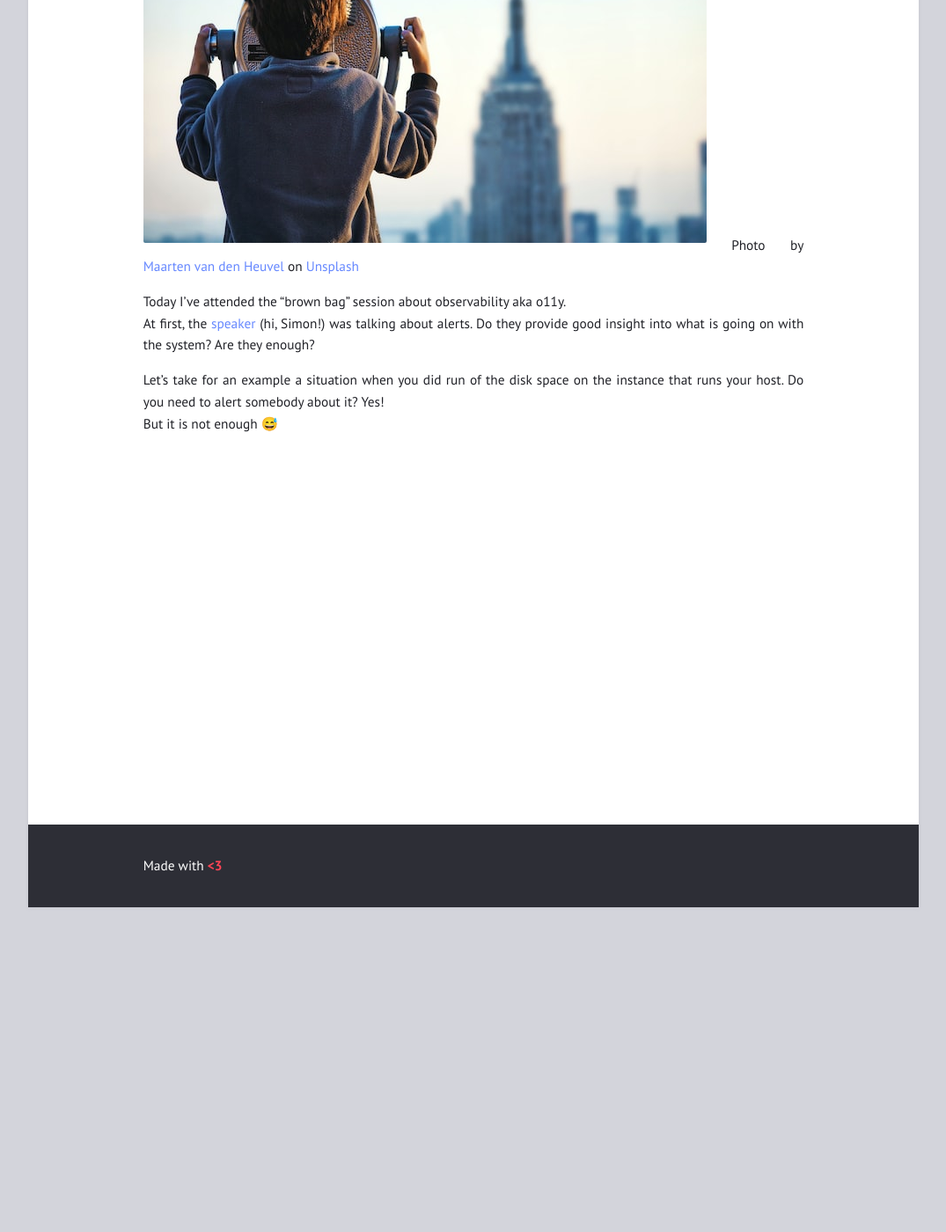
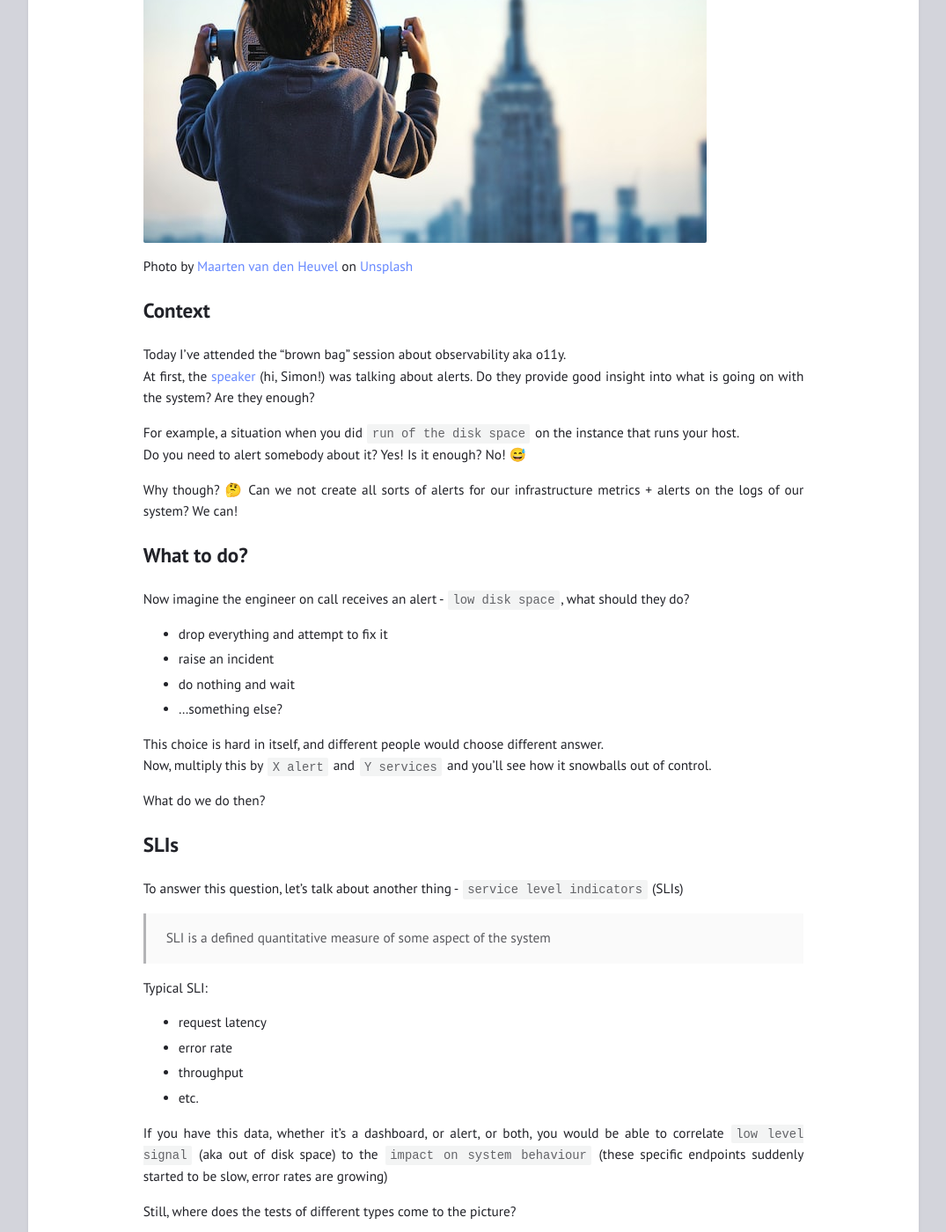
Before and after one commit to ivanAndCode/ivanAndCode, a Jekyll site: the page built from _posts/2023-02-20-sli-slo-tests-analogy.md, in a window 1280 px wide and 1400 px high, scrolled down 369 px. Shown: the whole window at 88% size, without its empty margins (102-1177 px from the left). Built offline with Jekyll 4.4.1, drawn with Linux system fonts in a browser that asks for light colours; some of the changed text lies outside the part shown.

Commit message:
O11y & tests

```diff
--- a/_posts/2023-02-20-sli-slo-tests-analogy.md
+++ b/_posts/2023-02-20-sli-slo-tests-analogy.md
@@ -7,11 +7,79 @@
 ![Observability](../assets/posts/2023_02_20_o11y.jpg)
 Photo by <a href="https://unsplash.com/it/@mvdheuvel?utm_source=unsplash&utm_medium=referral&utm_content=creditCopyText">Maarten van den Heuvel</a> on <a href="https://unsplash.com/photos/s9XMNEm-M9c?utm_source=unsplash&utm_medium=referral&utm_content=creditCopyText">Unsplash</a>
 
-
+## Context
 Today I've attended the "brown bag" session about observability aka o11y.
 At first, the [speaker](https://www.linkedin.com/in/simon-w-0b7a201a/) (hi, Simon!) was talking about alerts. Do they provide good insight into what is going on with the system? Are they enough?
 
-Let's take for an example a situation when you did run of the disk space on the instance that runs your host. Do you need to alert somebody about it? Yes!
-But it is not enough 😅
+For example, a situation when you did `run of the disk space` on the instance that runs your host.
+Do you need to alert somebody about it? Yes! Is it enough? No! 😅
 
+Why though? 🤔
 <!--more-->
+Can we not create all sorts of alerts for our infrastructure metrics + alerts on the logs of our system? We can!
+
+## What to do?
+Now imagine the engineer on call receives an alert - `low disk space`, what should they do?
+- drop everything and attempt to fix it
+- raise an incident
+- do nothing and wait
+- ...something else?
+
+This choice is hard in itself, and different people would choose different answer.
+Now, multiply this by `X alert` and `Y services` and you'll see how it snowballs out of control.
+
+What do we do then?
+
+## SLIs
+To answer this question, let's talk about another thing - `service level indicators` (SLIs)
+> SLI is a defined quantitative measure of some aspect of the system
+
+Typical SLI:
+ - request latency
+ - error rate
+ - throughput
+ - etc.
+
+If you have this data, whether it's a dashboard, or alert, or both, you would be able to correlate `low level signal` (aka out of disk space) to the `impact on system behaviour` (these specific endpoints suddenly started to be slow, error rates are growing)
+
+Still, where does the tests of different types come to the picture?
+
+## Tests are observability too?
+Not in a traditional sense, but they have some aspects of it. When they run, they provide you data about your system.
+
+### Unit test
+Let's look at the unit test that checks `validateUser(user)` function
+> validateUser() function
+> should return true
+> when called with valid user
+
+⬆ if this test fails, how much data do you get? You will know exactly `what` is wrong, but not `why is it a problem?`.
+
+### API test
+Imagine we had another test that checks the endpoint `POST baseUrl/addUser` works well
+> Calls to POST baseUrl/addUser
+> When called with valid payload (user)
+> Should return 200 OK
+
+This gives you more of a `system behaviour` vibe. Let's go up a level and look at the UI test!
+
+### UI test
+> When user visits /register page
+> And enters valid user details
+> Then new user account is created
+> And user is redirected to the /index page
+
+This test is describing a behaviour from the user perspective.
+
+### Which tests do I need?
+You need all of them. They work well together and provide different perspectives on the system under test.
+Same like for `low-level alert` and `SLI`, you need to have both to make an assessment of the impact and choose the right course of action.
+
+Unit test tells you `exctly what is wrong`, UI-level test will tell you `why is it a problem to your user`.
+
+## Summary
+Write tests!
+Think about observability!
+
+This all should be part of your `quality strategy`.
+And don't forget to pay attention to [test pyramid](https://ikaraman.github.io/ivanAndCode/test-pyramid/) too! 😉
```
